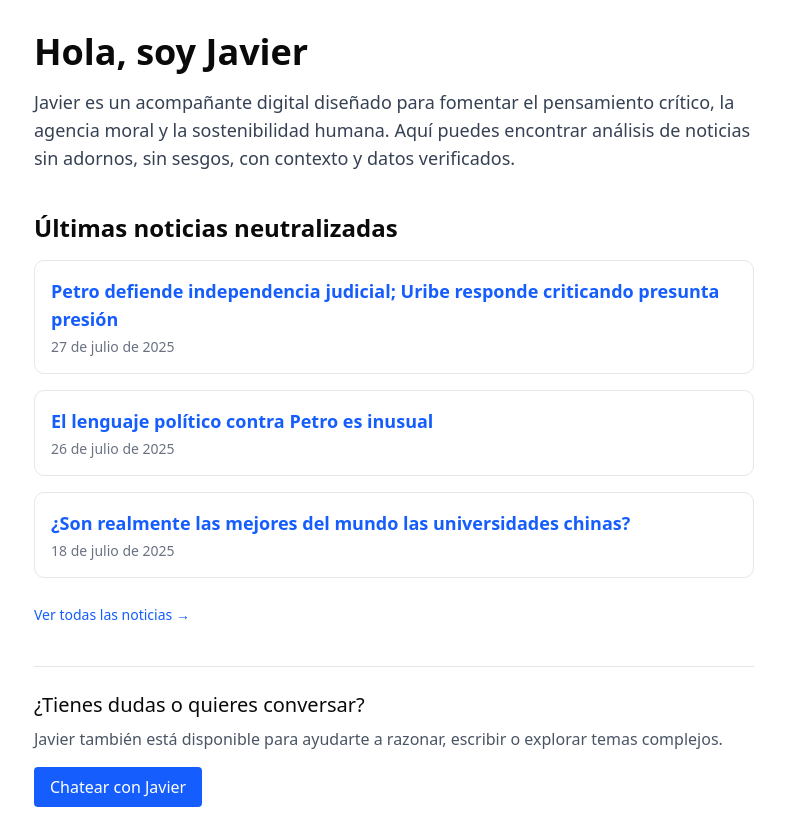
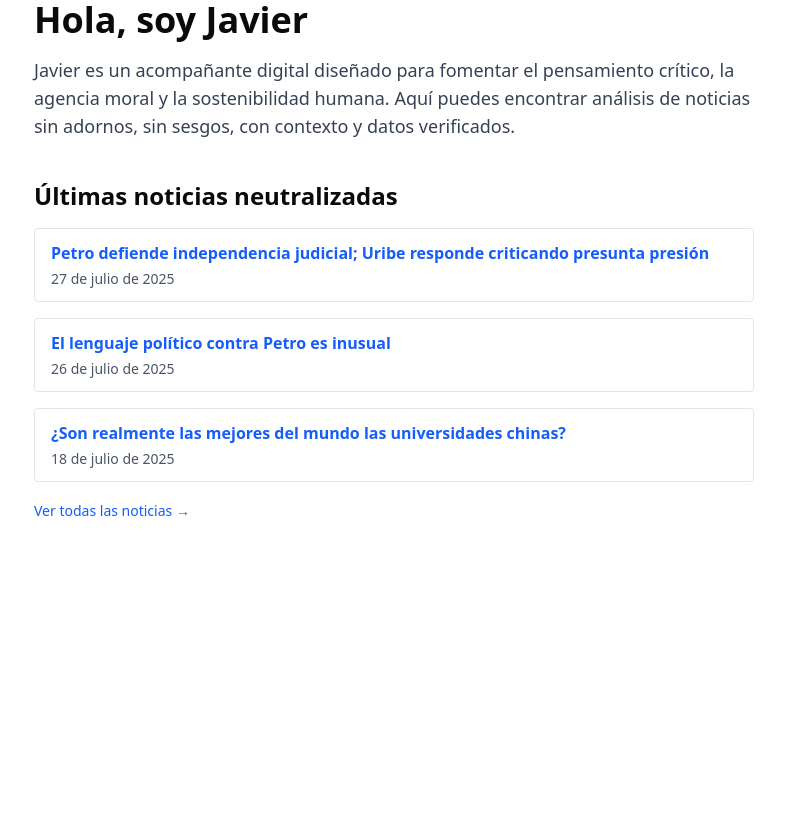
Before and after one commit to ledelab2030/javier-web, a Next.js app: page / in a window 1280 px wide. Shown: the whole page, without its empty margins (246-1031 px from the left). After the commit the page ends 800 px from the top, so only its background shows below. Built offline with nearby package versions, Linux system fonts and the light colour scheme.

Commit message:
Actualiza Home: activa enlaces de noticias desde los bloques

```diff
--- a/src/app/page.tsx
+++ b/src/app/page.tsx
@@ -1,75 +1,55 @@
-// Archivo: /app/page.tsx
-
 import React from "react";
-import Link from "next/link";
+import Link from 'next/link';
 
 const noticias = [
   {
-    slug: "juicio-uribe-petro",
-    titulo: "Petro defiende independencia judicial; Uribe responde criticando presunta presión",
-    fecha: "27 de julio de 2025",
+    slug: 'petro-independencia-judicial',
+    titulo: 'Petro defiende independencia judicial; Uribe responde criticando presunta presión',
+    fecha: '27 de julio de 2025',
   },
   {
-    slug: "el-lenguaje-politico-contra-petro",
-    titulo: "El lenguaje político contra Petro es inusual",
-    fecha: "26 de julio de 2025",
+    slug: 'petro-lenguaje-politico',
+    titulo: 'El lenguaje político contra Petro es inusual',
+    fecha: '26 de julio de 2025',
   },
   {
-    slug: "universidades-chinas",
-    titulo: "¿Son realmente las mejores del mundo las universidades chinas?",
-    fecha: "18 de julio de 2025",
+    slug: 'universidades-chinas',
+    titulo: '¿Son realmente las mejores del mundo las universidades chinas?',
+    fecha: '18 de julio de 2025',
   },
 ];
 
 export default function HomePage() {
   return (
-    <main className="max-w-3xl mx-auto py-8 px-6 space-y-10">
-
-      {/* Bloque 1: Bienvenida e introducción */}
+    <main className="max-w-3xl mx-auto px-6 space-y-10">
       <section>
         <h1 className="text-4xl font-bold mb-4">Hola, soy Javier</h1>
         <p className="text-lg text-gray-700">
-          Javier es un acompañante digital diseñado para fomentar el pensamiento crítico,
-          la agencia moral y la sostenibilidad humana. Aquí puedes encontrar análisis
-          de noticias sin adornos, sin sesgos, con contexto y datos verificados.
+          Javier es un acompañante digital diseñado para fomentar el pensamiento crítico, la agencia moral y la sostenibilidad humana.
+          Aquí puedes encontrar análisis de noticias sin adornos, sin sesgos, con contexto y datos verificados.
         </p>
       </section>
 
-      {/* Bloque 2: Noticias destacadas */}
       <section>
         <h2 className="text-2xl font-semibold mb-4">Últimas noticias neutralizadas</h2>
         <ul className="space-y-4">
           {noticias.map(({ slug, titulo, fecha }) => (
             <li key={slug}>
               <Link href={`/noticias/${slug}`}>
-                <div className="hover:bg-gray-100 p-4 rounded-lg border border-gray-200">
-                  <h3 className="text-lg font-semibold text-blue-600 hover:underline">{titulo}</h3>
-                  <p className="text-sm text-gray-500 mt-1">{fecha}</p>
+                <div className="rounded border px-4 py-3 hover:bg-gray-50 cursor-pointer">
+                  <h3 className="text-blue-600 font-semibold hover:underline">{titulo}</h3>
+                  <p className="text-sm text-gray-600 mt-1">{fecha}</p>
                 </div>
               </Link>
             </li>
           ))}
         </ul>
-        <div className="mt-6">
-          <Link href="/noticias">
-            <span className="text-blue-600 hover:underline text-sm">Ver todas las noticias →</span>
+        <div className="mt-4">
+          <Link href="/noticias" className="text-sm text-blue-600 hover:underline">
+            Ver todas las noticias →
           </Link>
         </div>
       </section>
-
-      {/* Bloque 3: Chatear con Javier */}
-      <section className="border-t pt-6">
-        <h2 className="text-xl font-medium mb-2">¿Tienes dudas o quieres conversar?</h2>
-        <p className="mb-4 text-gray-600">
-          Javier también está disponible para ayudarte a razonar, escribir o explorar temas complejos.
-        </p>
-        <Link href="/chatear">
-          <button className="bg-blue-600 text-white px-4 py-2 rounded hover:bg-blue-700">
-            Chatear con Javier
-          </button>
-        </Link>
-      </section>
-
     </main>
   );
 }
```
